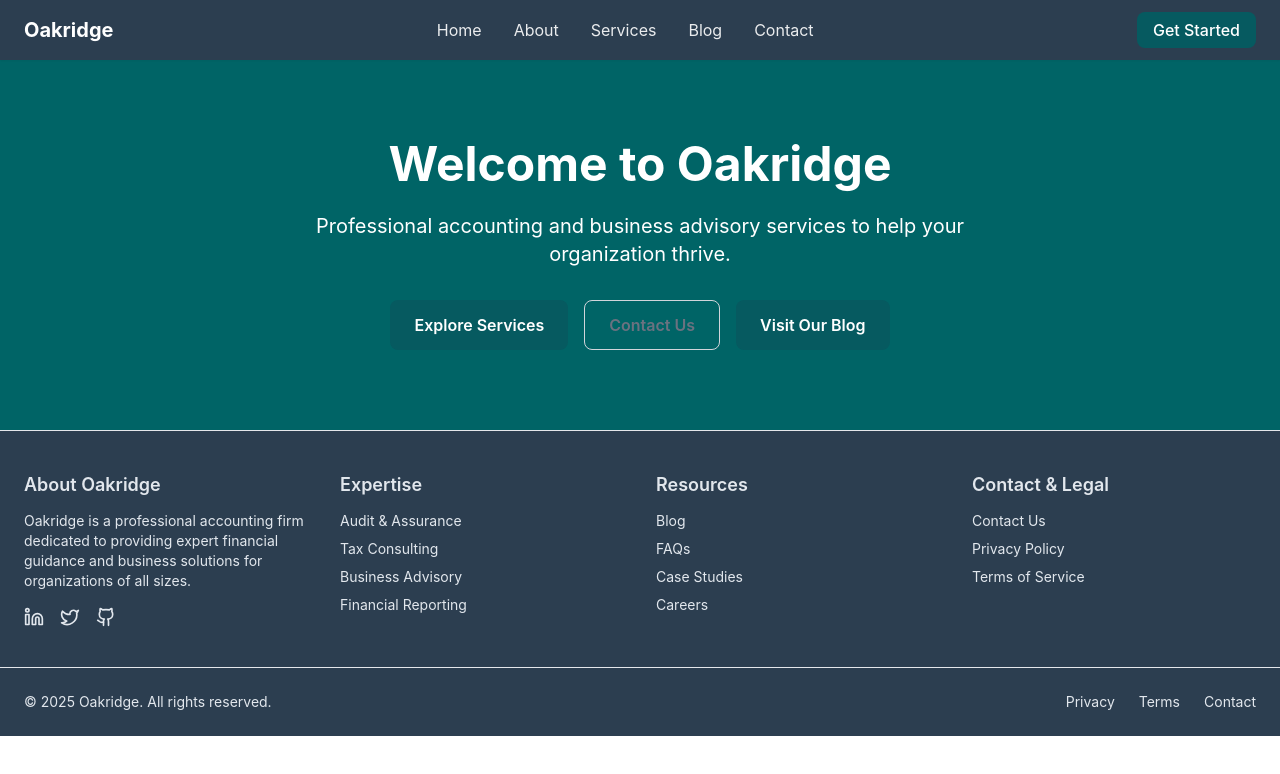
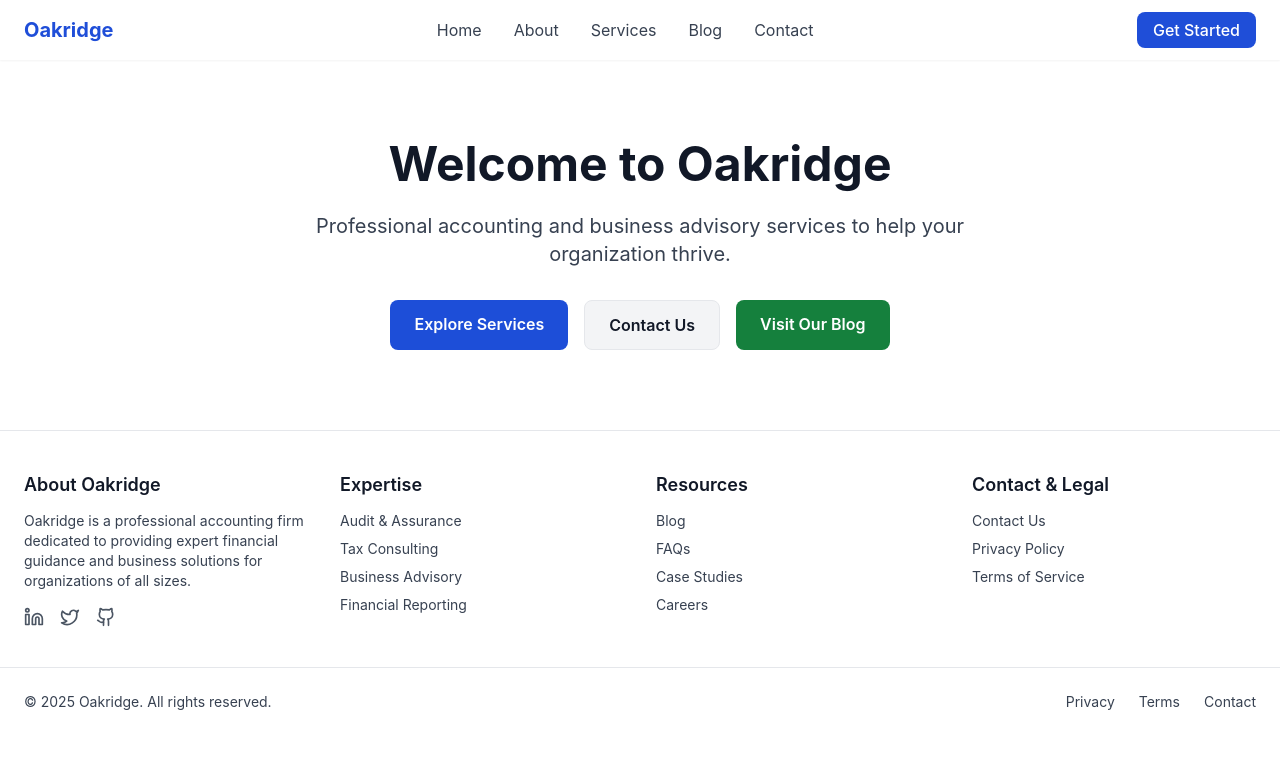
Before and after one commit to Pilgrim360/Oakridge, a Next.js app in the folder my-app/: page / in a window 1280 px wide. Shown: the top 774 px of the page. Built offline with nearby package versions, Linux system fonts and the light colour scheme.

Commit message:
Revert "style: add palette tokens and SectionTitle component; apply palette to header/hero/footer"
This reverts commit 2c7e9705310756b673cf8e24701c8e3b6813a347.

```diff
--- a/my-app/src/app/globals.css
+++ b/my-app/src/app/globals.css
@@ -19,22 +19,8 @@
 @tailwind utilities;
 
 :root {
-  /* Default page backgrounds & text - use Tailwind theme() helper so these
-     are consistent with your tailwind color tokens. */
   --background: theme("colors.white");
   --foreground: theme("colors.gray.900");
-
-  /* Semantic variables mapped to our palette tokens */
-  --nav-bg: theme("colors.nav-bg");
-  --nav-text: theme("colors.nav-text");
-  --hero-bg: theme("colors.hero-bg");
-  --hero-text: theme("colors.hero-text");
-  --hero-cta: theme("colors.hero-cta");
-  --page-alt: theme("colors.page-alt");
-  --card-bg: theme("colors.card-bg");
-  --card-text: theme("colors.card-text");
-  --footer-bg: theme("colors.footer-bg");
-  --footer-text: theme("colors.footer-text");
 }
 
 @media (prefers-color-scheme: dark) {
@@ -63,55 +49,6 @@ a {
   text-decoration: none;
 }
 
-/* Header / Navbar utility */
-.site-nav {
-  background: var(--nav-bg);
-  color: var(--nav-text);
-}
-
-/* Hero section utilities */
-.site-hero {
-  background: var(--hero-bg);
-  color: var(--hero-text);
-}
-
-/* Primary CTA uses hero CTA color */
-.btn-primary {
-  background: var(--hero-cta);
-  color: var(--hero-text);
-}
-.btn-primary:hover {
-  background: color-mix(in srgb, var(--hero-cta) 90%, black);
-}
-
-/* Secondary button fallback */
-.btn-secondary {
-  border-color: theme("colors.gray.300");
-  color: theme("colors.muted");
-}
-.btn-secondary:hover {
-  background: var(--page-alt);
-}
-
-/* Alternate page sections */
-.section-alt {
-  background: var(--page-alt);
-}
-
-/* Card / feature utility */
-.card {
-  background: var(--card-bg);
-  color: var(--card-text);
-  border-radius: 0.5rem;
-  padding: 1rem;
-}
-
-/* Footer utilities */
-.site-footer {
-  background: var(--footer-bg);
-  color: var(--footer-text);
-}
-
 @media (prefers-color-scheme: dark) {
   html {
     color-scheme: dark;
--- a/my-app/src/components/Footer.tsx
+++ b/my-app/src/components/Footer.tsx
@@ -4,31 +4,31 @@ import { Linkedin, Twitter, Github } from "lucide-react";
 
 export default function Footer() {
   return (
-    <footer className="site-footer border-t border-gray-200">
+    <footer className="bg-white border-t border-gray-200">
       {/* Top Section: Four Columns */}
-  <div className="mx-auto max-w-7xl px-6 py-10 grid grid-cols-1 md:grid-cols-4 gap-8 border-b border-gray-200">
+      <div className="mx-auto max-w-7xl px-6 py-10 grid grid-cols-1 md:grid-cols-4 gap-8 border-b border-gray-200">
         {/* Overview/About */}
         <div>
-          <h3 className="text-lg font-semibold mb-3">About Oakridge</h3>
-          <p className="text-sm">
+          <h3 className="text-lg font-semibold mb-3 text-gray-900">About Oakridge</h3>
+          <p className="text-sm text-gray-700">
             Oakridge is a professional accounting firm dedicated to providing expert financial guidance and business solutions for organizations of all sizes.
           </p>
           <div className="flex gap-4 mt-4">
             <a href="https://linkedin.com/company/oakridge" target="_blank" rel="noopener noreferrer" aria-label="LinkedIn">
-              <Linkedin className="w-5 h-5 text-footer-text hover:text-white transition" />
+              <Linkedin className="w-5 h-5 text-gray-600 hover:text-blue-700 transition" />
             </a>
             <a href="https://twitter.com/oakridge" target="_blank" rel="noopener noreferrer" aria-label="Twitter">
-              <Twitter className="w-5 h-5 text-footer-text hover:text-white transition" />
+              <Twitter className="w-5 h-5 text-gray-600 hover:text-blue-500 transition" />
             </a>
             <a href="https://github.com/oakridge" target="_blank" rel="noopener noreferrer" aria-label="GitHub">
-              <Github className="w-5 h-5 text-footer-text hover:text-white transition" />
+              <Github className="w-5 h-5 text-gray-600 hover:text-gray-900 transition" />
             </a>
           </div>
         </div>
         {/* Expertise */}
         <div>
-          <h3 className="text-lg font-semibold mb-3">Expertise</h3>
-          <ul className="text-sm space-y-2">
+          <h3 className="text-lg font-semibold mb-3 text-gray-900">Expertise</h3>
+          <ul className="text-sm text-gray-700 space-y-2">
             <li>Audit & Assurance</li>
             <li>Tax Consulting</li>
             <li>Business Advisory</li>
@@ -37,37 +37,37 @@ export default function Footer() {
         </div>
         {/* Resources */}
         <div>
-          <h3 className="text-lg font-semibold mb-3">Resources</h3>
-          <ul className="text-sm space-y-2">
-            <li><Link href="/blog" className="hover:text-white">Blog</Link></li>
-            <li><Link href="/faq" className="hover:text-white">FAQs</Link></li>
-            <li><Link href="/case-studies" className="hover:text-white">Case Studies</Link></li>
-            <li><Link href="/careers" className="hover:text-white">Careers</Link></li>
+          <h3 className="text-lg font-semibold mb-3 text-gray-900">Resources</h3>
+          <ul className="text-sm text-gray-700 space-y-2">
+            <li><Link href="/blog" className="hover:text-gray-900">Blog</Link></li>
+            <li><Link href="/faq" className="hover:text-gray-900">FAQs</Link></li>
+            <li><Link href="/case-studies" className="hover:text-gray-900">Case Studies</Link></li>
+            <li><Link href="/careers" className="hover:text-gray-900">Careers</Link></li>
           </ul>
         </div>
         {/* Contact/Links */}
         <div>
-          <h3 className="text-lg font-semibold mb-3">Contact & Legal</h3>
-          <ul className="text-sm space-y-2">
-            <li><Link href="/contact" className="hover:text-white">Contact Us</Link></li>
-            <li><Link href="/privacy" className="hover:text-white">Privacy Policy</Link></li>
-            <li><Link href="/terms" className="hover:text-white">Terms of Service</Link></li>
+          <h3 className="text-lg font-semibold mb-3 text-gray-900">Contact & Legal</h3>
+          <ul className="text-sm text-gray-700 space-y-2">
+            <li><Link href="/contact" className="hover:text-gray-900">Contact Us</Link></li>
+            <li><Link href="/privacy" className="hover:text-gray-900">Privacy Policy</Link></li>
+            <li><Link href="/terms" className="hover:text-gray-900">Terms of Service</Link></li>
           </ul>
         </div>
       </div>
       {/* Bottom Section: Copyright & Links */}
       <div className="mx-auto max-w-7xl px-6 py-6 flex flex-col md:flex-row justify-between items-center gap-4">
-        <p className="text-sm">
+        <p className="text-sm text-gray-700">
           © {new Date().getFullYear()} Oakridge. All rights reserved.
         </p>
-        <div className="flex gap-6 text-sm">
-          <Link href="/privacy" className="hover:text-white">
+        <div className="flex gap-6 text-sm text-gray-700">
+          <Link href="/privacy" className="hover:text-gray-900">
             Privacy
           </Link>
-          <Link href="/terms" className="hover:text-white">
+          <Link href="/terms" className="hover:text-gray-900">
             Terms
           </Link>
-          <Link href="/contact" className="hover:text-white">
+          <Link href="/contact" className="hover:text-gray-900">
             Contact
           </Link>
         </div>
--- a/my-app/src/components/Header.tsx
+++ b/my-app/src/components/Header.tsx
@@ -17,11 +17,11 @@ export default function Header() {
   ];
 
   return (
-    <header className="sticky top-0 z-50 bg-nav-bg text-nav-text shadow-sm">
+    <header className="sticky top-0 z-50 bg-white shadow-sm">
       <div className="mx-auto max-w-7xl px-6 py-4 flex items-center justify-between">
 
         {/* Logo / Brand */}
-        <Link href="/" className="text-xl font-bold text-nav-text">
+        <Link href="/" className="text-xl font-bold text-brand-blue">
           Oakridge
         </Link>
 
@@ -31,7 +31,7 @@ export default function Header() {
             <Link
               key={item.name}
               href={item.href}
-              className="text-nav-text/90 hover:text-nav-text transition-colors"
+              className="text-gray-700 hover:text-brand-blue transition-colors"
             >
               {item.name}
             </Link>
@@ -42,7 +42,7 @@ export default function Header() {
         <div className="hidden md:block">
           <Link
             href="/contact"
-            className="rounded-lg bg-hero-cta px-4 py-2 text-hero-text font-medium hover:bg-hero-cta/90 transition-colors"
+            className="rounded-lg bg-brand-blue px-4 py-2 text-white font-medium hover:bg-brand-gold transition-colors"
           >
             Get Started
           </Link>
@@ -50,7 +50,7 @@ export default function Header() {
 
         {/* Mobile Hamburger */}
         <button
-          className="md:hidden text-nav-text"
+          className="md:hidden text-gray-700"
           onClick={() => setIsOpen(!isOpen)}
         >
           {isOpen ? <X size={24} /> : <Menu size={24} />}
@@ -59,12 +59,12 @@ export default function Header() {
 
       {/* Mobile Nav */}
       {isOpen && (
-        <nav className="md:hidden bg-nav-bg text-nav-text shadow-md px-6 py-4 flex flex-col gap-4">
+        <nav className="md:hidden bg-white shadow-md px-6 py-4 flex flex-col gap-4">
           {navItems.map((item) => (
             <Link
               key={item.name}
               href={item.href}
-              className="text-nav-text/90 hover:text-nav-text transition-colors"
+              className="text-gray-700 hover:text-brand-blue transition-colors"
               onClick={() => setIsOpen(false)}
             >
               {item.name}
@@ -72,7 +72,7 @@ export default function Header() {
           ))}
           <Link
             href="/contact"
-            className="rounded-lg bg-hero-cta px-4 py-2 text-hero-text font-medium hover:bg-hero-cta/90 transition-colors text-center"
+            className="rounded-lg bg-brand-blue px-4 py-2 text-white font-medium hover:bg-brand-gold transition-colors text-center"
             onClick={() => setIsOpen(false)}
           >
             Get Started
--- a/my-app/src/components/Hero.tsx
+++ b/my-app/src/components/Hero.tsx
@@ -3,20 +3,20 @@ import Link from "next/link";
 
 export default function Hero() {
   return (
-    <section className="w-full py-20 site-hero text-center">
+    <section className="w-full py-20 bg-white text-center">
       <div className="max-w-3xl mx-auto px-4">
-        <h1 className="text-5xl font-bold mb-6">Welcome to Oakridge</h1>
-        <p className="text-xl mb-8">
+        <h1 className="text-5xl font-bold mb-6 text-gray-900">Welcome to Oakridge</h1>
+        <p className="text-xl text-gray-700 mb-8">
           Professional accounting and business advisory services to help your organization thrive.
         </p>
         <div className="flex flex-col sm:flex-row justify-center gap-4">
-          <Link href="/services" className="px-6 py-3 rounded-lg font-semibold btn-primary">
+          <Link href="/services" className="px-6 py-3 bg-blue-700 text-white rounded-lg font-semibold hover:bg-blue-800 transition">
             Explore Services
           </Link>
-          <Link href="/contact" className="px-6 py-3 rounded-lg font-semibold btn-secondary border">
+          <Link href="/contact" className="px-6 py-3 bg-gray-100 text-gray-900 rounded-lg font-semibold border hover:bg-gray-200 transition">
             Contact Us
           </Link>
-          <Link href="/blog" className="px-6 py-3 rounded-lg font-semibold btn-primary">
+          <Link href="/blog" className="px-6 py-3 bg-green-700 text-white rounded-lg font-semibold hover:bg-green-800 transition">
             Visit Our Blog
           </Link>
         </div>
--- a/my-app/tailwind.config.js
+++ b/my-app/tailwind.config.js
@@ -9,21 +9,9 @@ module.exports = {
   theme: {
     extend: {
       colors: {
-        // Legacy tokens (kept for backwards compatibility)
         'brand-blue': '#1f4ed8', // primary
         'brand-gold': '#f59e0b', // accent
         'muted': '#6b7280',
-        // New palette tokens based on user's request
-        'nav-bg': '#2c3e50',        // Header / Navbar background
-        'nav-text': '#ffffff',      // Header text
-        'hero-bg': '#006466',       // Hero background
-        'hero-text': '#ffffff',     // Hero text
-        'hero-cta': '#065A60',      // CTA button on hero
-        'page-alt': '#f8f9fb',      // Alternate page section background
-        'card-bg': '#edeff2',       // Cards / features background
-        'card-text': '#415161',     // Cards / features text
-        'footer-bg': '#2c3e50',     // Footer background
-        'footer-text': '#E2E7ED',   // Footer light text
       },
     }, // Add custom theme settings here (e.g., colors, fonts) if needed
   },
```
Also changed, not shown: my-app/src/components/SectionTitle.tsx (deleted, +0 -56 lines).
